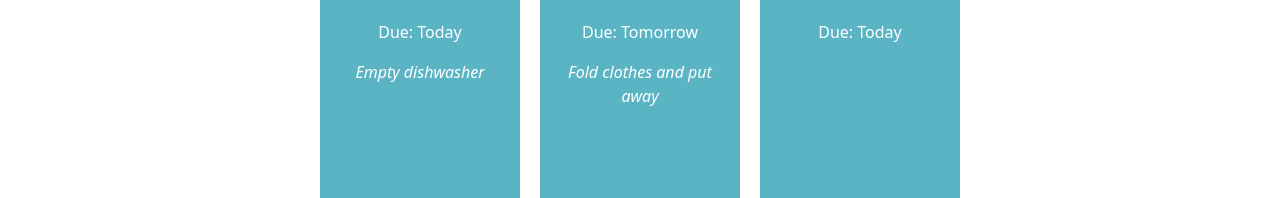
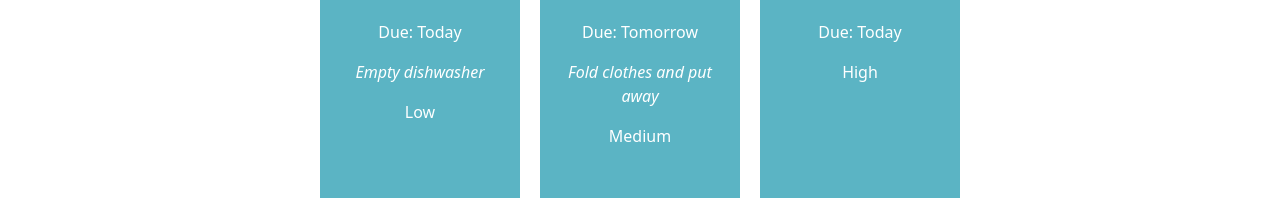
Before and after one commit to dohalloran74/react-basics-labs25, a React (Vite) app in the folder tasky/: page / in a window 1280 px wide. Shown: the part 207-405 px from the top of the page. Built offline with nearby package versions, Linux system fonts and the light colour scheme.

Commit message:
Tasky Lab 2a - Exercise done

```diff
--- a/tasky/src/App.jsx
+++ b/tasky/src/App.jsx
@@ -11,14 +11,16 @@ function App() {
         title: "Dishes",
         description: "Empty dishwasher",
         deadline: "Today",
+        priority: "Low",
       },
       {
         id: 2,
         title: "Laundry",
         description: "Fold clothes and put away",
         deadline: "Tomorrow",
+        priority: "Medium",
       },
-      { id: 3, title: "Tidy up", deadline: "Today" },
+      { id: 3, title: "Tidy up", deadline: "Today", priority: "High" },
     ],
   });
 
@@ -32,6 +34,8 @@ function App() {
           description={task.description}
           deadline={task.deadline}
           key={task.id}
+          priority={task.priority}
+
         />
       ))}
     </div>
--- a/tasky/src/components/Task.jsx
+++ b/tasky/src/components/Task.jsx
@@ -6,6 +6,7 @@ const Task = (props) => {
       <p className="title">{props.title}</p>
       <p>Due: {props.deadline}</p>
       <p className="description">{props.description}</p>
+      <p>{props.priority}</p>
     </div>
   );
 };
```
